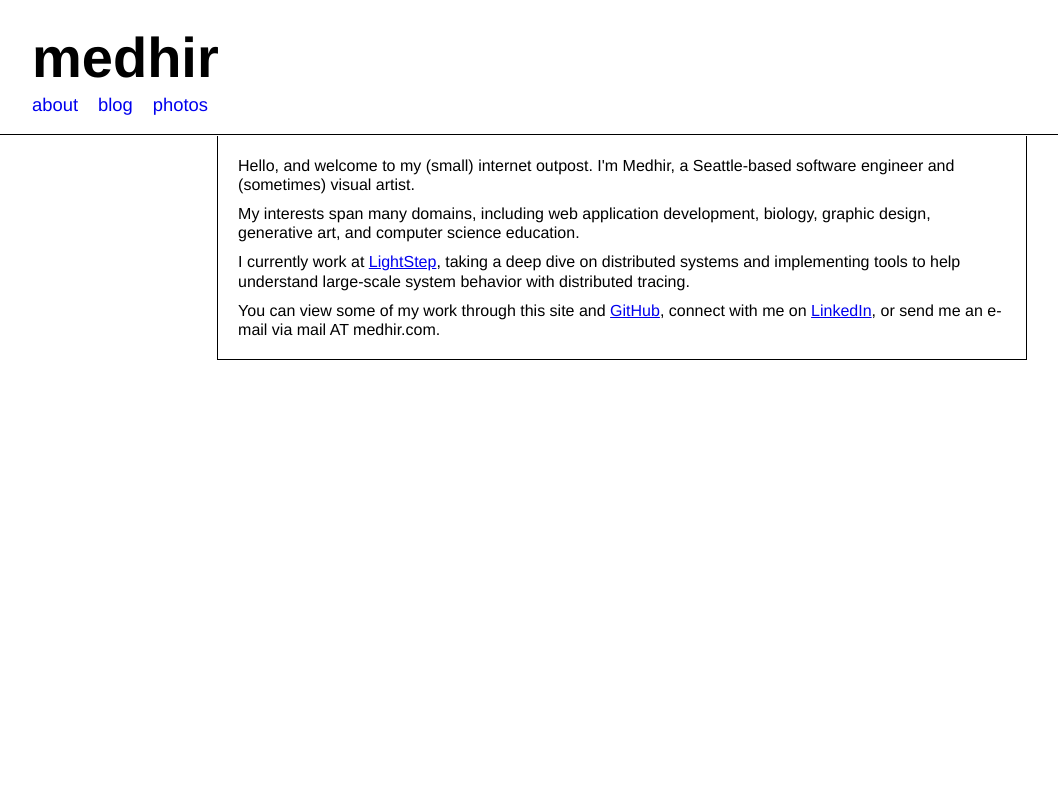
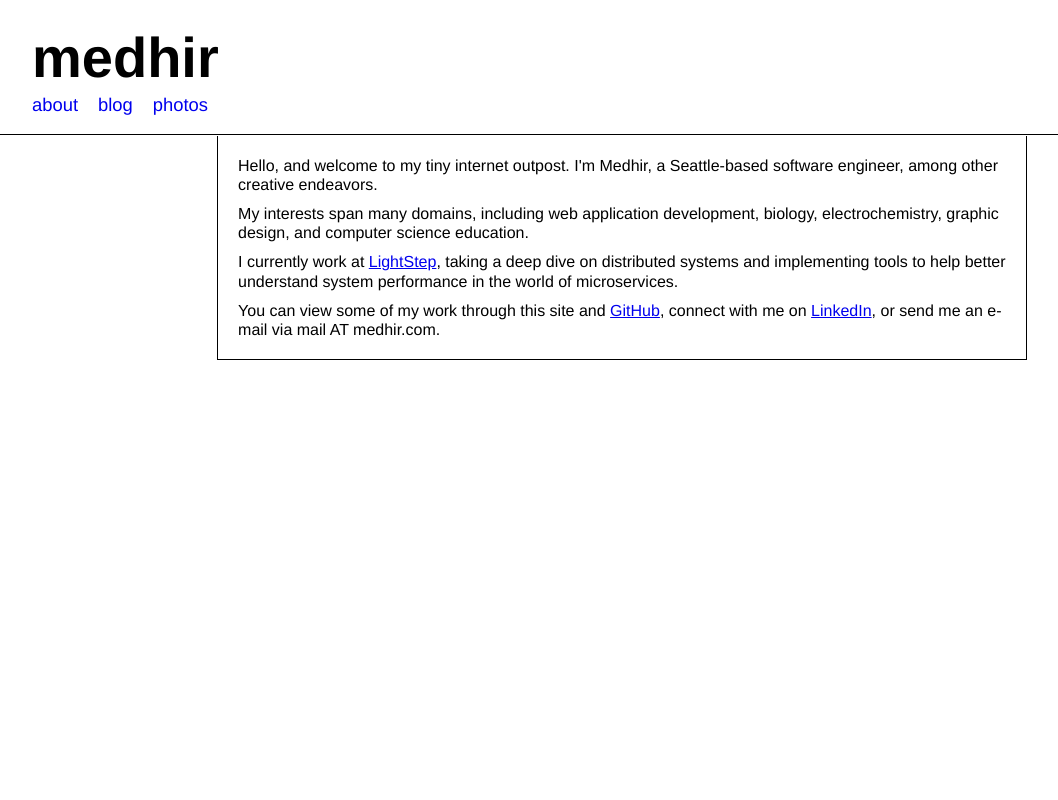
Before and after one commit to medhir/blog, a React (Create React App) app in the folder client/: page /about in a window 1280 px wide. Shown: the top 800 px of the page, without its empty margins (18-1076 px from the left). Built offline with nearby package versions, Linux system fonts and the light colour scheme; no server answers.

Commit message:
Update about page

```diff
--- a/client/src/Components/About/index.js
+++ b/client/src/Components/About/index.js
@@ -6,18 +6,19 @@ class About extends Component {
     return (
       <section className="about">
         <p>
-          Hello, and welcome to my (small) internet outpost. I&apos;m Medhir, a
-          Seattle-based software engineer and (sometimes) visual artist.
+          Hello, and welcome to my tiny internet outpost. I&apos;m Medhir, a
+          Seattle-based software engineer, among other creative endeavors.
         </p>
         <p>
           My interests span many domains, including web application development,
-          biology, graphic design, generative art, and computer science
+          biology, electrochemistry, graphic design, and computer science
           education.
         </p>
         <p>
           I currently work at <a href="https://lightstep.com">LightStep</a>,
           taking a deep dive on distributed systems and implementing tools to
-          help understand large-scale system behavior with distributed tracing.
+          help better understand system performance in the world of
+          microservices.
         </p>
         <p>
           You can view some of my work through this site and{' '}
```
